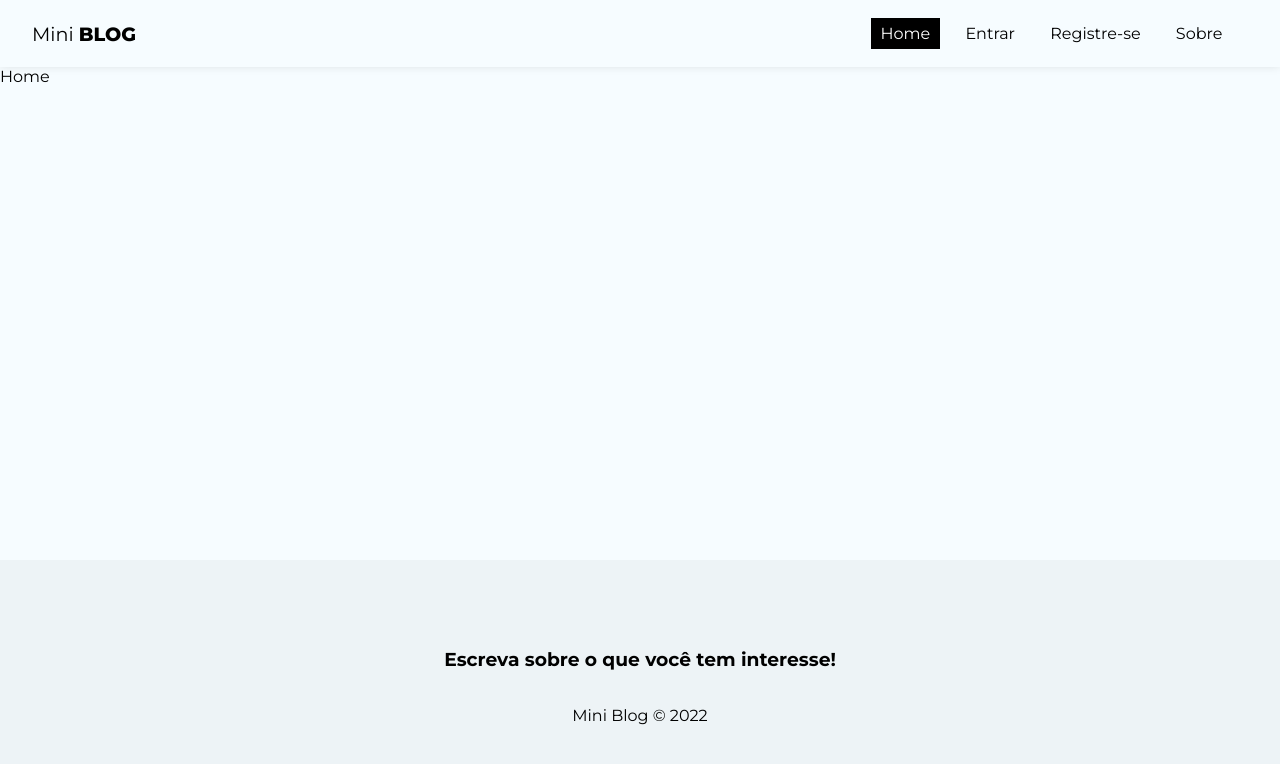
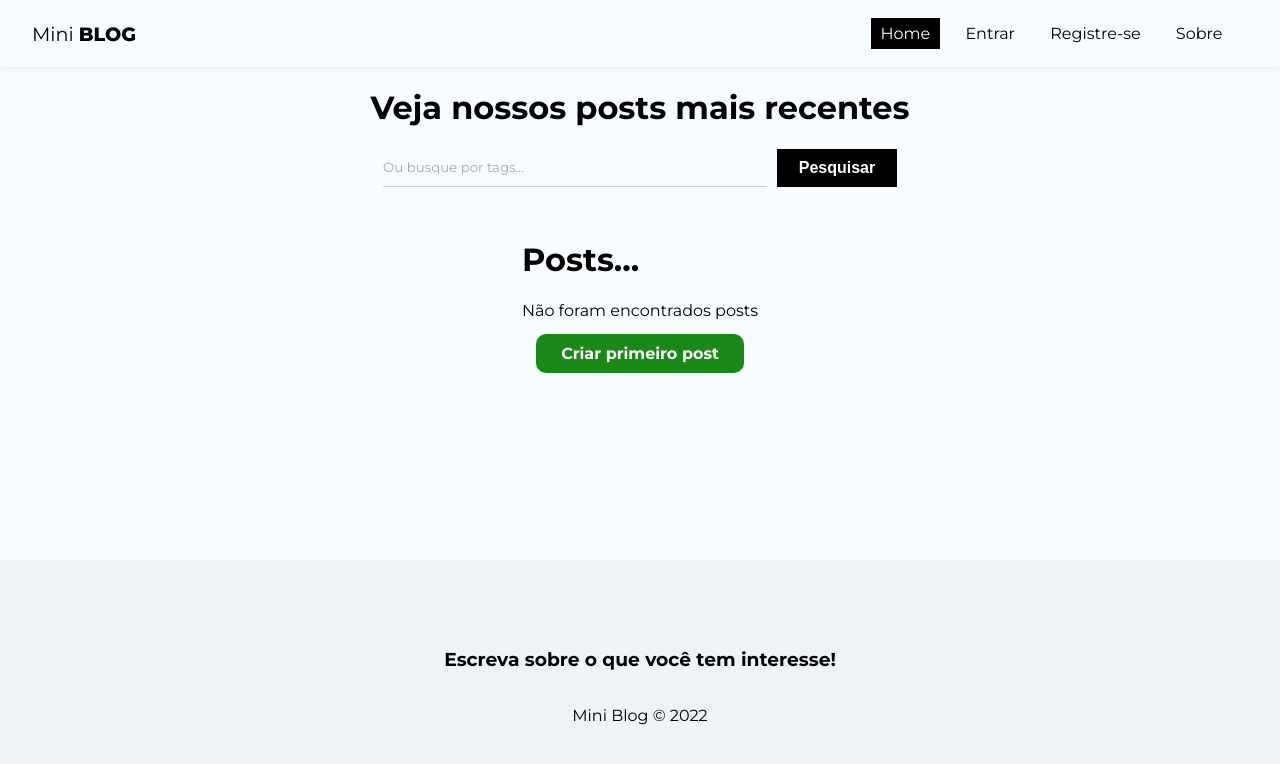
Before and after one commit to lucasabbarreto/miniblog, a React (Create React App) app: page / in a window 1280 px wide. Shown: the top 764 px of the page. Built offline with nearby package versions, Linux system fonts and the light colour scheme; no server answers.

Commit message:
validação dos dados

```diff
--- a/src/pages/CreatePost/CreatePost.js
+++ b/src/pages/CreatePost/CreatePost.js
@@ -14,12 +14,30 @@
 
     const { user } = useAuthValue();
     const { insertDocument, response } = useInsertDocument("posts");
+    const navigate = useNavigate();
 
     const handleSubmit = (e) => {
         e.preventDefault();
         setFormError("");
 
-        insertDocument({ title, image, body, tags, uid: user.uid, createdBy: user.displayName });
+        try {
+            new URL(image);
+        } catch (error) {
+            setFormError("Por favor, insira uma URL de imagem válida.");
+        }
+
+        const tagsArray = tags.split(",").map((tag) => tag.trim().toLowerCase());
+
+        if (!title || !image || !body) {
+            setFormError("Por favor, preencha todos os campos.");
+        }
+
+        if (formError) return;
+
+        insertDocument({ title, image, body, tagsArray, uid: user.uid, createdBy: user.displayName });
+
+        navigate("/");
+
     }
 
     return (
@@ -54,6 +72,7 @@
                     </button>
                 )}
                 {response.error && <p className="error">{response.error}</p>}
+                {formError && <p className="error">{formError}</p>}
             </form>
         </div>
     )
--- a/src/pages/Home/Home.js
+++ b/src/pages/Home/Home.js
@@ -1,10 +1,33 @@
 import styles from './Home.module.css';
 
-import React from 'react'
+import { useNavigate, Link } from 'react-router-dom';
+import { useState } from 'react';
 
 const Home = () => {
+    const [query, setQuery] = useState("");
+    const [posts] = useState([]);
+
+    const handleSubmit = (e) => {
+        e.preventDefault();
+    }
+
     return (
-        <div>Home</div>
+        <div className={styles.home}>
+            <h1>Veja nossos posts mais recentes</h1>
+            <form onSubmit={handleSubmit} className={styles.search_form}>
+                <input type="text" placeholder="Ou busque por tags..." onChange={(e) => setQuery(e.target.value)} />
+                <button className="btn btn-dark">Pesquisar</button>
+            </form>
+            <div>
+                <h1>Posts...</h1>
+                {posts && posts.length === 0 && (
+                    <div className={styles.noposts}>
+                        <p>Não foram encontrados posts</p>
+                        <Link to="/posts/create" className='btn'>Criar primeiro post</Link>
+                    </div>
+                )}
+            </div>
+        </div>
     )
 }
 
--- a/src/pages/Home/Home.module.css
+++ b/src/pages/Home/Home.module.css
@@ -0,0 +1,31 @@
+.home {
+    display: flex;
+    flex-direction: column;
+    align-items: center;
+    justify-content: center;
+}
+
+.search_form {
+    max-width: 100%;
+    width: 60%;
+    display: flex;
+    justify-content: center;
+    margin-bottom: 2em;
+}
+
+.search_form input {
+    margin-right: 10px;
+    width: 50%;
+}
+
+.noposts {
+    text-align: center;
+}
+
+.noposts p {
+    margin-bottom: 1.5em;
+}
+
+.noposts a {
+    padding: 10px 25px;
+}
```
